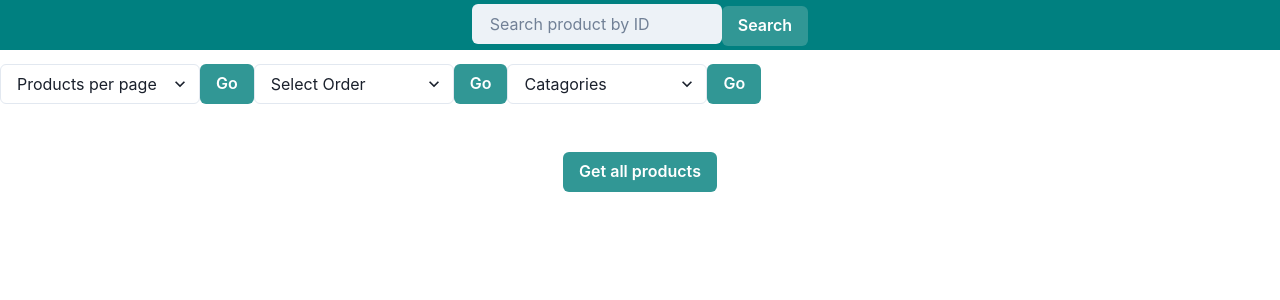
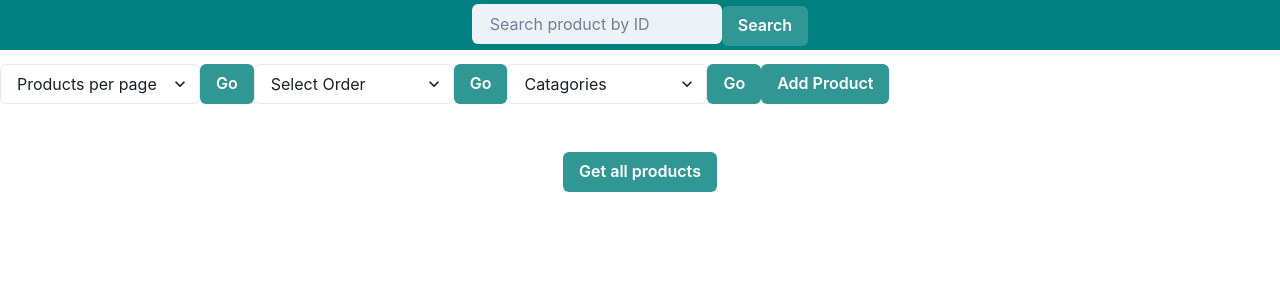
Before and after one commit to Razzi65/fakeStore, a Next.js app in the folder fake-api/: page / in a window 1280 px wide. Shown: the top 300 px of the page. Built offline with nearby package versions, Linux system fonts and the light colour scheme.

Commit message:
fakestore api with chakra

```diff
--- a/fake-api/components/fakestore.tsx
+++ b/fake-api/components/fakestore.tsx
@@ -13,7 +13,7 @@ const Fakestore = () => {
     const [productsList, setProductList] = useState<any>([])
     const [searching, setSearching] = useState<any>([])
     const [numbers, setNumbers] = useState<any>([])
-    const [order,setOrder] = useState<any>([])
+    const [order, setOrder] = useState<any>([])
     const [catagory, setCatagory] = useState()
 
 
@@ -45,22 +45,39 @@ const Fakestore = () => {
 
 
 
-    const onOrderHandler = async() => {
-        const ascOrder = await axios.get (`https://fakestoreapi.com/products?sort=${order}`)
+    const onOrderHandler = async () => {
+        const ascOrder = await axios.get(`https://fakestoreapi.com/products?sort=${order}`)
         setProductList(ascOrder.data)
 
     }
 
-    const catagoryHandle = async() => {
+    const catagoryHandle = async () => {
 
-        const getCatagory = await axios.get (`https://fakestoreapi.com/products/category/${catagory}`)
+        const getCatagory = await axios.get(`https://fakestoreapi.com/products/category/${catagory}`)
         console.log(getCatagory.data);
 
         setProductList(getCatagory.data)
+    }
 
 
 
+    const addProduct = async () => {
+
+        const product = {
+            title: 'test product',
+            price: 13.5,
+            description: 'lorem ipsum set',
+            image: 'https://i.pravatar.cc',
+            category: 'electronic'
+
+        }
+
+        const add = await axios.post(`https://fakestoreapi.com/products`,{product})
+        console.log(add.data);
+
+
     }
+
 
 
     return (
@@ -110,6 +127,7 @@ const Fakestore = () => {
 
 
                 </Select> <Button onClick={() => catagoryHandle()} colorScheme='teal'>Go</Button>
+                <Button onClick={() => addProduct()} colorScheme='teal'>Add Product</Button>
 
 
                 {/* <RadioGroup   paddingTop={2} paddingStart={2}>
@@ -126,12 +144,12 @@ const Fakestore = () => {
 
 
                 {
-                    productsList.map((item:any) => {
+                    productsList.map((item: any) => {
                         return (
 
 
 
-                            <Box  boxShadow={"md"} margin={2} width={"350px"} justifyContent={"center"}>
+                            <Box boxShadow={"md"} margin={2} width={"350px"} justifyContent={"center"}>
 
                                 <Image src={item.image} width={"200px"} />  <br />
 
```
